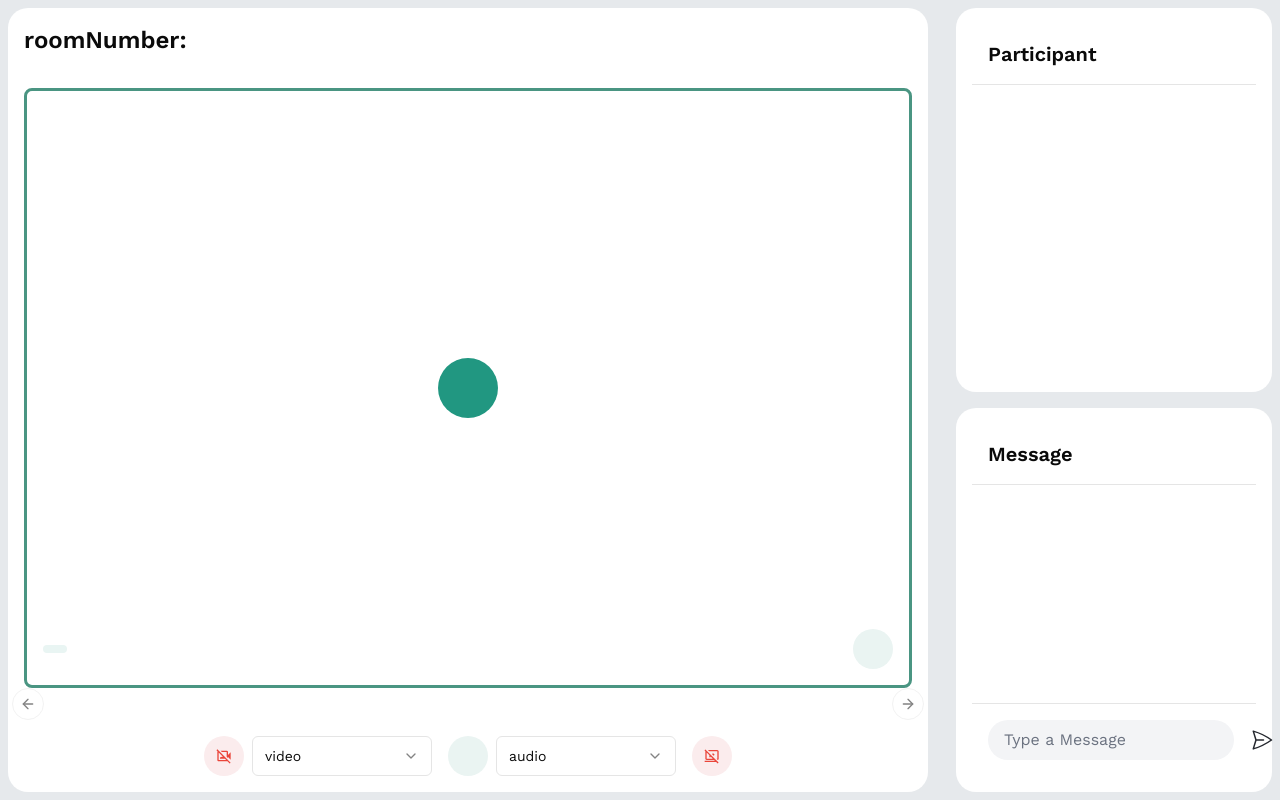
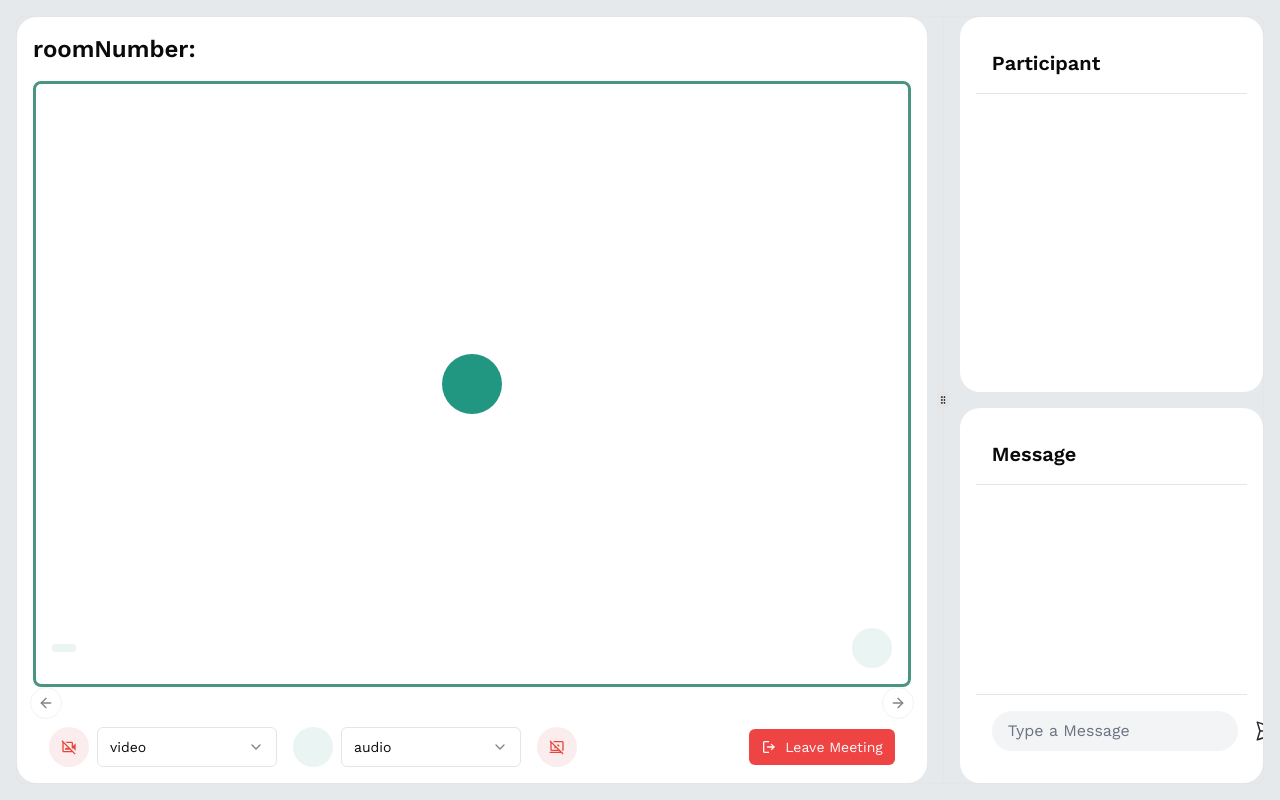
Before and after one commit to WangLi0101/livekit_meeting, a React (Vite) app: page /room in a window 1280 px wide. Built offline with nearby package versions, Linux system fonts and the light colour scheme; some icons are missing.

Commit message:
feat:增加leave meeting

```diff
--- a/package.json
+++ b/package.json
@@ -23,10 +23,13 @@
     "embla-carousel-react": "^8.5.1",
     "livekit-client": "^2.7.5",
     "lucide-react": "^0.469.0",
+    "next-themes": "^0.4.4",
     "react": "^18.3.1",
     "react-dom": "^18.3.1",
     "react-hook-form": "^7.54.2",
+    "react-resizable-panels": "^2.1.7",
     "react-router-dom": "^7.1.1",
+    "sonner": "^1.7.1",
     "tailwind-merge": "^2.6.0",
     "tailwindcss-animate": "^1.0.7",
     "use-immer": "^0.11.0",
--- a/src/App.tsx
+++ b/src/App.tsx
@@ -1,11 +1,15 @@
 import "./App.css";
 import { BrowserRouter } from "react-router-dom";
 import { Router } from "./router";
+import { Toaster } from "@/components/ui/sonner";
 function App() {
   return (
-    <BrowserRouter>
-      <Router />
-    </BrowserRouter>
+    <div>
+      <Toaster />
+      <BrowserRouter>
+        <Router />
+      </BrowserRouter>
+    </div>
   );
 }
 
--- /dev/null
+++ b/src/components/ui/resizable.tsx
@@ -0,0 +1,43 @@
+import { GripVertical } from "lucide-react"
+import * as ResizablePrimitive from "react-resizable-panels"
+
+import { cn } from "@/lib/utils"
+
+const ResizablePanelGroup = ({
+  className,
+  ...props
+}: React.ComponentProps<typeof ResizablePrimitive.PanelGroup>) => (
+  <ResizablePrimitive.PanelGroup
+    className={cn(
+      "flex h-full w-full data-[panel-group-direction=vertical]:flex-col",
+      className
+    )}
+    {...props}
+  />
+)
+
+const ResizablePanel = ResizablePrimitive.Panel
+
+const ResizableHandle = ({
+  withHandle,
+  className,
+  ...props
+}: React.ComponentProps<typeof ResizablePrimitive.PanelResizeHandle> & {
+  withHandle?: boolean
+}) => (
+  <ResizablePrimitive.PanelResizeHandle
+    className={cn(
+      "relative flex w-px items-center justify-center bg-border after:absolute after:inset-y-0 after:left-1/2 after:w-1 after:-translate-x-1/2 focus-visible:outline-none focus-visible:ring-1 focus-visible:ring-ring focus-visible:ring-offset-1 data-[panel-group-direction=vertical]:h-px data-[panel-group-direction=vertical]:w-full data-[panel-group-direction=vertical]:after:left-0 data-[panel-group-direction=vertical]:after:h-1 data-[panel-group-direction=vertical]:after:w-full data-[panel-group-direction=vertical]:after:-translate-y-1/2 data-[panel-group-direction=vertical]:after:translate-x-0 [&[data-panel-group-direction=vertical]>div]:rotate-90",
+      className
+    )}
+    {...props}
+  >
+    {withHandle && (
+      <div className="z-10 flex h-4 w-3 items-center justify-center rounded-sm border bg-border">
+        <GripVertical className="h-2.5 w-2.5" />
+      </div>
+    )}
+  </ResizablePrimitive.PanelResizeHandle>
+)
+
+export { ResizablePanelGroup, ResizablePanel, ResizableHandle }
--- /dev/null
+++ b/src/components/ui/sonner.tsx
@@ -0,0 +1,29 @@
+import { useTheme } from "next-themes"
+import { Toaster as Sonner } from "sonner"
+
+type ToasterProps = React.ComponentProps<typeof Sonner>
+
+const Toaster = ({ ...props }: ToasterProps) => {
+  const { theme = "system" } = useTheme()
+
+  return (
+    <Sonner
+      theme={theme as ToasterProps["theme"]}
+      className="toaster group"
+      toastOptions={{
+        classNames: {
+          toast:
+            "group toast group-[.toaster]:bg-background group-[.toaster]:text-foreground group-[.toaster]:border-border group-[.toaster]:shadow-lg",
+          description: "group-[.toast]:text-muted-foreground",
+          actionButton:
+            "group-[.toast]:bg-primary group-[.toast]:text-primary-foreground",
+          cancelButton:
+            "group-[.toast]:bg-muted group-[.toast]:text-muted-foreground",
+        },
+      }}
+      {...props}
+    />
+  )
+}
+
+export { Toaster }
--- a/src/hooks/useLiveKit.ts
+++ b/src/hooks/useLiveKit.ts
@@ -14,6 +14,7 @@ import {
   Track,
 } from "livekit-client";
 import { useImmer } from "use-immer";
+import { toast } from "sonner";
 export interface User {
   name: string;
   traks: Partial<
@@ -59,34 +60,23 @@ export const useLiveKit = () => {
 
   // 获取所有摄像头设备
   async function getVideoDevices() {
-    try {
-      // 获取所有设备信息
-      const devices = await navigator.mediaDevices.enumerateDevices();
-
-      // 过滤出视频输入设备（摄像头）
-      const videoDevices = devices.filter(
-        (device) => device.kind === "videoinput" && device.deviceId
-      );
-      console.log("videoDevices", videoDevices);
-      setCameraList(videoDevices);
-      if (videoDevices.length > 0) {
-        setCurrentCamera(videoDevices[0].deviceId);
-      }
-    } catch (error) {
-      console.error("Error getting video devices:", error);
-      return [];
+    const videoDevices = await Room.getLocalDevices("videoinput");
+    setCameraList(videoDevices);
+    if (videoDevices.length > 0) {
+      setCurrentCamera(videoDevices[0].deviceId);
+    } else {
+      toast.error("no video device");
     }
   }
 
   // 获取所有音频设别
   async function getAudioDevices() {
-    const devices = await navigator.mediaDevices.enumerateDevices();
-    const audioDevices = devices.filter(
-      (device) => device.kind === "audioinput" && device.deviceId
-    );
+    const audioDevices = await Room.getLocalDevices("audioinput");
     setMicList(audioDevices);
     if (audioDevices.length > 0) {
       setCurrentMic(audioDevices[0].deviceId);
+    } else {
+      toast.error("no audio device");
     }
   }
 
@@ -273,7 +263,15 @@ export const useLiveKit = () => {
   // 更换设别
   const setDevice = async (deviceId: string, kind: MediaDeviceKind) => {
     if (!room.current) return;
-    room.current.switchActiveDevice(kind, deviceId);
+    await room.current.switchActiveDevice(kind, deviceId);
+    switch (kind) {
+      case "videoinput":
+        setCurrentCamera(deviceId);
+        break;
+      case "audioinput":
+        setCurrentMic(deviceId);
+        break;
+    }
   };
 
   // 发送消息
--- a/src/utils/http/code.ts
+++ b/src/utils/http/code.ts
@@ -1,8 +1,9 @@
 import type { ResponseData } from ".";
-
+import { toast } from "sonner";
 export function handleCode(res: ResponseData<string>) {
   switch (res.code) {
     default:
+      toast.error(res.message);
       break;
   }
 }
--- a/src/utils/http/index.ts
+++ b/src/utils/http/index.ts
@@ -2,7 +2,7 @@ import type { service } from "./../../api/config";
 import { config } from "@/api/config";
 import { handleCode } from "./code";
 import { formatToken, getToken } from "../auth";
-
+import { toast } from "sonner";
 export type ResponseData<T> = {
   code: number;
   data: T;
@@ -54,6 +54,7 @@ export default async <T>(
     }
     return res;
   } catch (error) {
+    toast.error("服务繁忙");
     return Promise.reject(error);
   }
 };
--- a/src/views/room/components/Control.tsx
+++ b/src/views/room/components/Control.tsx
@@ -11,9 +11,12 @@ import { LivekitContext } from "./LivekitContext";
 import { Voice } from "./Voice";
 import { Video } from "./Video";
 import { Screen } from "./Screen";
-
+import { Button } from "@/components/ui/button";
+import { Icon } from "@iconify/react";
+import { useNavigate } from "react-router-dom";
 export const Control: React.FC = () => {
   const { livekit } = useContext(LivekitContext);
+  const navigate = useNavigate();
   const {
     mutedLocalHandler,
     setDevice,
@@ -21,6 +24,7 @@ export const Control: React.FC = () => {
     createCameraTrack,
     createScreenTrack,
     closeScreen,
+    disconnect,
     my,
     currentCamera,
   } = livekit;
@@ -42,8 +46,13 @@ export const Control: React.FC = () => {
       createScreenTrack();
     }
   };
+  const leaveRoom = async () => {
+    await disconnect();
+    navigate("/");
+  };
   return (
-    <div className="px-4 flex items-cente gap-4 justify-center">
+    <div className="px-4 flex items-center justify-between">
+      <div className="left flex items-center gap-4">
         <div className="video flex items-center gap-2">
           <Video isClose={!my?.traks.camera} onClick={handleVideo} />
           <Select
@@ -86,5 +95,12 @@ export const Control: React.FC = () => {
         </div>
         <Screen isClose={!my?.traks.screen_share} onClick={handleScreen} />
       </div>
+      <div className="right">
+        <Button variant="destructive" size="sm" onClick={leaveRoom}>
+          <Icon icon="material-symbols:logout" />
+          Leave Meeting
+        </Button>
+      </div>
+    </div>
   );
 };
--- a/src/views/room/index.tsx
+++ b/src/views/room/index.tsx
@@ -8,6 +8,11 @@ import { livekit_url } from "@/api/config";
 import { LivekitContext } from "./components/LivekitContext";
 import { MainVideo } from "./components/MainVideo";
 import { Message } from "./components/Message";
+import {
+  ResizableHandle,
+  ResizablePanel,
+  ResizablePanelGroup,
+} from "@/components/ui/resizable";
 
 const Room: React.FC = () => {
   const livekit = useLiveKit();
@@ -41,22 +46,30 @@ const Room: React.FC = () => {
   }, []);
   return (
     <LivekitContext.Provider value={{ livekit }}>
-      <div className="room flex p-2 h-screen bg-[#e6e9ec]">
-        <div className="left flex-1 h-full flex flex-col gap-4 bg-white p-4 rounded-[20px]">
-          <h2 className="title text-2xl font-bold flex-shrink-0">
+      <div className="room h-screen bg-[#e6e9ec] p-4">
+        <ResizablePanelGroup
+          direction="horizontal"
+          className="h-full rounded-lg border"
+        >
+          <ResizablePanel defaultSize={75}>
+            <div className="left h-full flex flex-col  bg-white p-4 rounded-[20px]">
+              <h2 className="title text-2xl font-bold flex-shrink-0 ">
                 roomNumber:{livekit.roomInfo?.name}
               </h2>
-          <div className="video-content mt-4 flex-1 overflow-hidden">
+              <div className="video-content mt-4 flex-1 overflow-hidden mb-4">
                 <MainVideo />
               </div>
-          <div className="list  px-9 flex-shrink-0">
+              <div className="list px-[45px] flex-shrink-0 mb-6">
                 <VideoList />
               </div>
-          <div className="control flex-shrink-0 mt-4">
+              <div className="control flex-shrink-0">
                 <Control />
               </div>
             </div>
-        <div className="right w-[25%] flex-shrink-0 ml-7 flex flex-col gap-4 h-full">
+          </ResizablePanel>
+          <ResizableHandle withHandle className="mx-4" />
+          <ResizablePanel defaultSize={25}>
+            <div className="right flex flex-col gap-4 h-full">
               <div className="top h-[50%] bg-white p-4 rounded-[20px]">
                 <UserList />
               </div>
@@ -64,6 +77,8 @@ const Room: React.FC = () => {
                 <Message />
               </div>
             </div>
+          </ResizablePanel>
+        </ResizablePanelGroup>
       </div>
     </LivekitContext.Provider>
   );
```
Also changed, not shown: 1 other file (tests, documents, lock files or other folders). Lines whose indentation alone changed are shown as unchanged.
